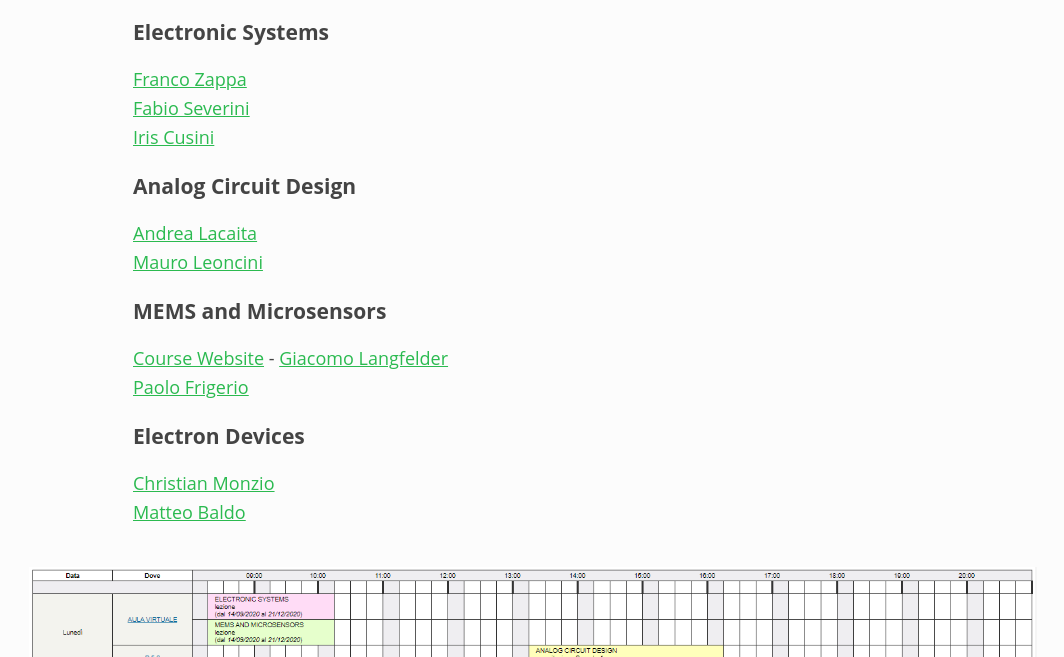
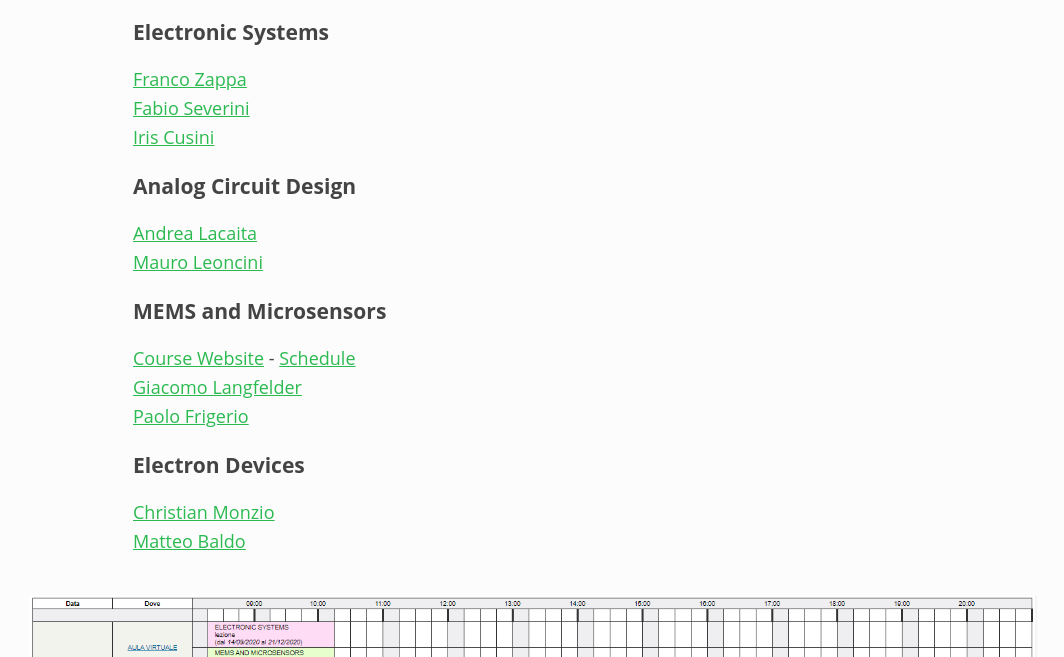
Before and after one commit to valerionew/electronics-MSc-webex, a plain HTML site: page index.html in a window 1280 px wide. Shown: the part 143-800 px from the top of the page, without its empty margins (107-1171 px from the left). Drawn offline with Linux system fonts and the light colour scheme.

Commit message:
Update index.html

```diff
--- a/index.html
+++ b/index.html
@@ -17,7 +17,7 @@
   <p><a href="https://politecnicomilano.webex.com/meet/andrea.lacaita" target="_blank">Andrea Lacaita</a><br>
     <a href="https://politecnicomilano.webex.com/meet/mauro.leoncini" target="_blank">Mauro Leoncini</a></p>
   <h3 id="mems-and-microsensors">MEMS and Microsensors</h3>
-  <p><a href="https://www.sensorlab.deib.polimi.it/Education.php" target="_blank">Course Website</a> - <a target="_blank" href="https://www.sensorlab.deib.polimi.it/MEMS_microsensors/MMXX_course_program.pdf>Schedule</a><br>
+  <p><a href="https://www.sensorlab.deib.polimi.it/Education.php" target="_blank">Course Website</a> - <a href="https://www.sensorlab.deib.polimi.it/MEMS_microsensors/MMXX_course_program.pdf"  target="_blank">Schedule</a> <br>
     <a href="https://politecnicomilano.webex.com/meet/giacomo.langfelder" target="_blank">Giacomo Langfelder</a><br>
     <a href="https://politecnicomilano.webex.com/meet/paolo.frigerio" target="_blank">Paolo Frigerio</a></p>
 
```
